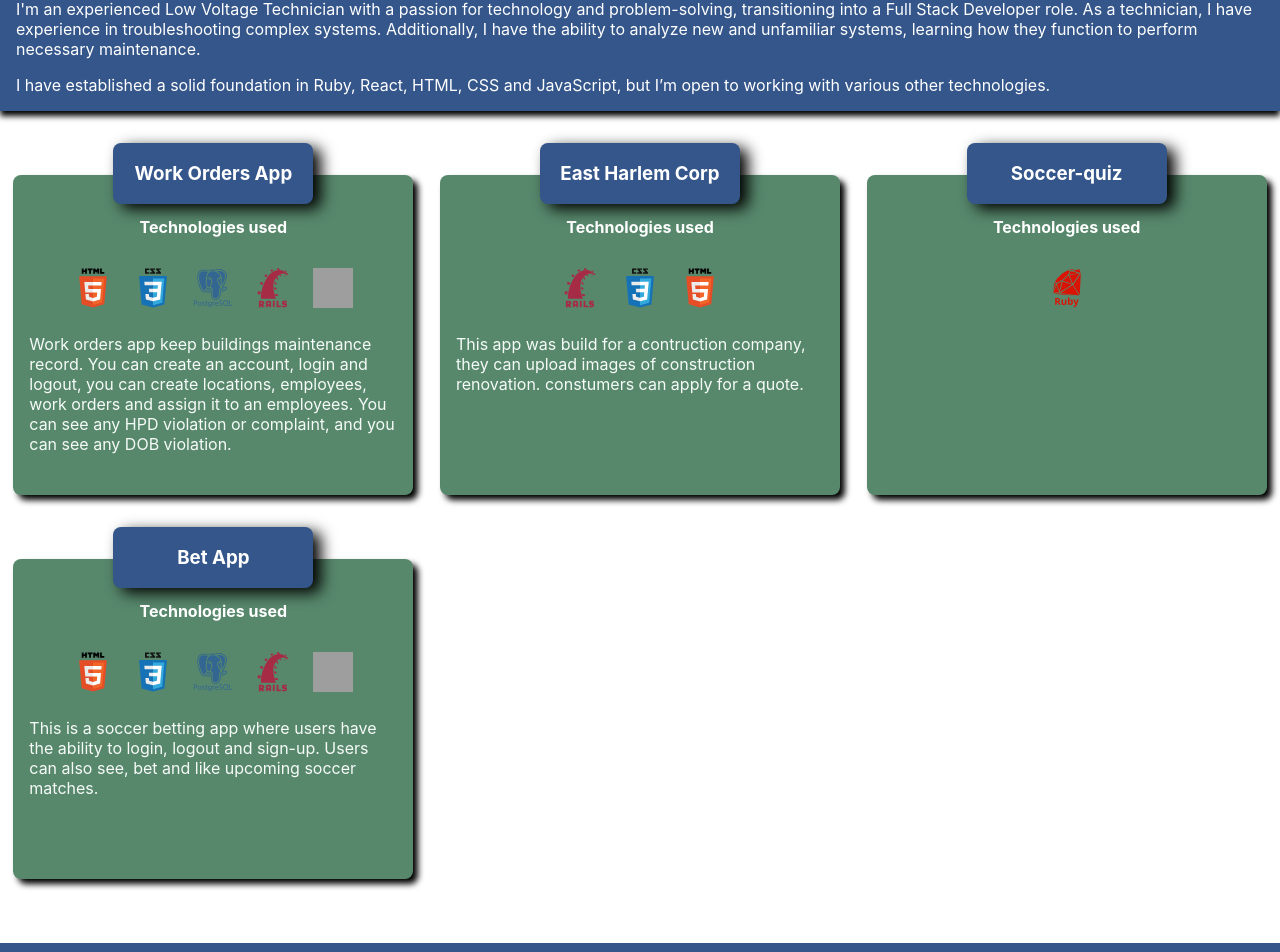
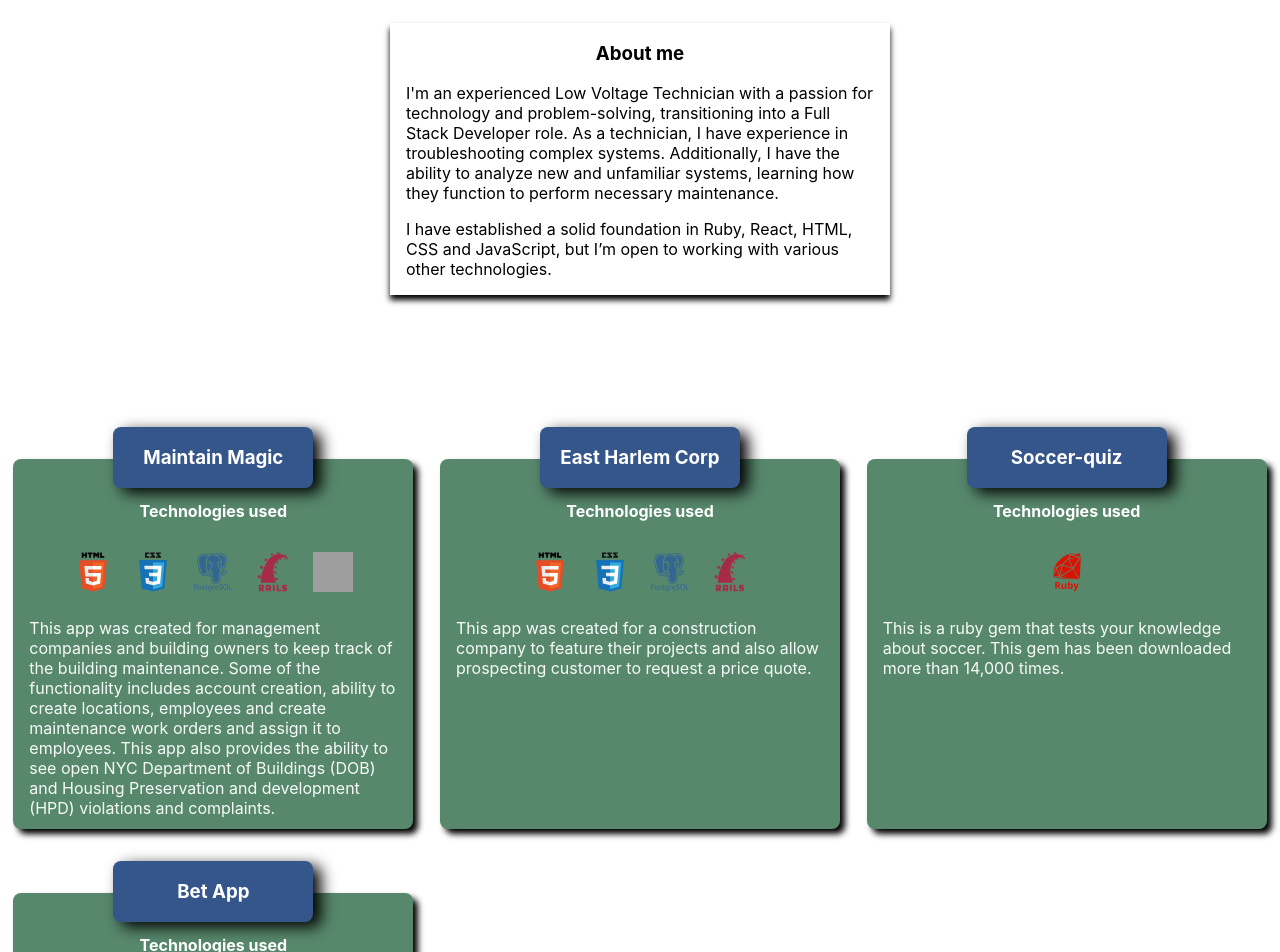
Before and after one commit to yarvinh/my-portfolio, a React (Create React App) app: page / in a window 1280 px wide. Shown: the part 269-1221 px from the top of the page. Built offline with nearby package versions, Linux system fonts and the light colour scheme; grey boxes are pictures that could not be loaded.

Commit message:
initial commir

```diff
--- a/package.json
+++ b/package.json
@@ -18,10 +18,12 @@
     "web-vitals": "^2.1.4"
   },
   "scripts": {
-    "start": "react-scripts start",
+    "dev": "react-scripts start",
+    "start": "serve -s build",
     "build": "react-scripts build",
     "test": "react-scripts test",
-    "eject": "react-scripts eject"
+    "eject": "react-scripts eject",
+    "heroku-postbuild": "npm run build"
   },
   "eslintConfig": {
     "extends": [
--- a/src/components/Footer.tsx
+++ b/src/components/Footer.tsx
@@ -1,3 +1,4 @@
+import { LABELS } from '../helpers/constants'
 import '../style/footer.css'
 import { Link } from 'react-router-dom'
 
@@ -6,7 +7,7 @@ const Footer = ()=>{
         <section className="footer">
             <Link to="mailto:yarvinhhernandez@gamail.com" id="email-link" >
                 <img src="icons/email-icon.svg" className="footer-icons" alt="email icon"/>
-                <strong>Email me</strong>
+                <strong>{LABELS.email}</strong>
             </Link>
             <Link to="tell:yarvinhhernandez@gamail.com" id="email-link" >
                 <img src="icons/email-icon.svg" className="footer-icons" alt="email icon"/>
--- a/src/components/Home.jsx
+++ b/src/components/Home.jsx
@@ -1,40 +1,11 @@
 import ProjectsContainer from "../containers/ProjectsContainer"
 import About from "./about"
-import { IMG } from "../helpers/constants"
-import Dialog from "./Dialog"
-import { useRef } from "react"
+
 const Home = ()=>{
-    const dialog = useRef()
-
-    const handleOnclick=()=> {
-       dialog.current.showModal()
-    }
-
     return (
         <>
             <About/>
-            <section className='projects-container'>
-                <ProjectsContainer projectName="Work Orders App" url="https://www.maintainmagic.com/" icons={[IMG.htmlIcon, IMG.cssIcon,IMG.postgresqlIcon,IMG.railsIcon, IMG.reactIcon]}>
-                    <p className='project-text'>
-                        Work orders app keep buildings maintenance record. You can create an account, login and logout, you can create locations, employees, work orders and assign it to an employees.
-                        You can see any HPD violation or complaint, and you can see any DOB violation.
-                    </p>
-                </ProjectsContainer>
-                <ProjectsContainer projectName="East Harlem Corp" url="https://safe-sands-70988-45596a723e4f.herokuapp.com/" icons={[IMG.railsIcon,IMG.cssIcon, IMG.htmlIcon]}>
-                <p className='project-text'>
-                    This app was build for a contruction company, they can upload images of construction renovation. constumers can apply for a quote.
-                </p>
-                </ProjectsContainer>
-                <ProjectsContainer projectName="Soccer-quiz" url="https://rubygems.org/gems/soccer-quiz" icons={[IMG.rubyIcon]}>
-                <p className='project-text'>
-                </p>
-                </ProjectsContainer>
-                <ProjectsContainer projectName="Bet App" url="" icons={[IMG.htmlIcon, IMG.cssIcon,IMG.postgresqlIcon,IMG.railsIcon, IMG.reactIcon]} >
-                <p className='project-text'>
-                  This is a soccer betting app where users have the ability to login, logout and sign-up. Users can also see, bet and like upcoming soccer matches.
-                </p>
-                </ProjectsContainer>
-            </section>
+            <ProjectsContainer/>
         </>
     )
 }
--- a/src/components/NavBar.tsx
+++ b/src/components/NavBar.tsx
@@ -1,12 +1,13 @@
 import { Link } from "react-router-dom"
 import '../style/nav-bar.css'
+import { LABELS } from "../helpers/constants"
 
 const NavBar = ()=>{
     return (
         <nav className='nav-bar'>
             <div className="profile-image">
                 <img src="../icons/profileimg.jpeg" className="profile-img" alt="my self in blue tshirt"/>
-                <p id="name"><strong>Yarvin Hernandez</strong></p>
+                <p id="name"><strong>{LABELS.name}</strong></p>
             </div>
             <div className="icons-container">
                 <Link to="https://www.linkedin.com/in/yarvin-hernandez-332572aa/" className="icon-link">
--- a/src/components/about.jsx
+++ b/src/components/about.jsx
@@ -3,8 +3,9 @@ import '../style/about.css'
 const About = ()=>{
    return (
      <section className="about-container">
-        <h3 className="about-header">About me</h3>
+
         <article className="about">
+            <h3 className="about-header">About me</h3>
               <p>
                 I'm an experienced Low Voltage Technician with a passion for technology and problem-solving, transitioning into a Full Stack Developer role.
                 As a technician, I have experience in troubleshooting complex systems.
--- /dev/null
+++ b/src/components/projects/project.tsx
@@ -0,0 +1,24 @@
+import { Link } from "react-router-dom"
+import Technologies from "../Technologies"
+
+const Project = ({description, projectName, icons ,url}: {description: string; projectName: string; icons: Array<string>; url: string;})=>{
+
+    return (
+        <div className="project-container">
+            <Link to={url} className="project-header" target="_blank" rel="noopener noreferrer">
+                <h3>
+                {projectName}
+                </h3>
+            </Link>
+            <article className="project">
+                <h4>Technologies used</h4>
+                <Technologies icons={icons}/>
+                <p className='project-text'>{description}</p>
+
+            </article>
+        </div>
+    )
+}
+
+
+export default Project
--- a/src/containers/ProjectsContainer.tsx
+++ b/src/containers/ProjectsContainer.tsx
@@ -1,20 +1,18 @@
-import { Link } from "react-router-dom"
-import Technologies from "../components/Technologies"
+import Project from '../components/projects/project';
+import { PROJECTS } from '../helpers/constants';
 import '../style/projects.css'
-const ProjectsContainer = (props: {url: string; projectName: string; children: React.ReactNode; icons: Array<string>; })=>{
+
+const ProjectsContainer = ()=>{
     return (
-        <div className="project-container">
-            <Link to={props.url} className="project-header" target="_blank" rel="noopener noreferrer">
-                <h3>
-                  {props.projectName}
-                </h3>
-            </Link>
-            <article className="project">
-            <h4>Technologies used</h4>
-            <Technologies icons={props.icons}/>
-                {props.children}
-            </article>
-        </div>
+        <section className='projects-container'>
+           {PROJECTS.map((project,index)=>{
+                return (
+                    <Project key={index} projectName={project.projectName}
+                    url={project.url} icons={project.icons}
+                    description={project.description}/>
+                )
+           })}
+        </section>
     )
 }
 
--- a/src/helpers/constants.ts
+++ b/src/helpers/constants.ts
@@ -1,4 +1,4 @@
-type Img= {
+type Img = {
     htmlIcon: string;
     cssIcon: string;
     postgresqlIcon: string;
@@ -7,7 +7,7 @@ type Img= {
     rubyIcon: string;
   };
 
-  export const IMG: Img = {
+  const IMG: Img = {
     htmlIcon:"icons/html5-original-wordmark.svg" ,
     cssIcon: "icons/css3-original-wordmark.svg" ,
     postgresqlIcon: "icons/postgresql-plain-wordmark.svg",
@@ -15,3 +15,36 @@ type Img= {
     railsIcon:"icons/rails-plain-wordmark.svg",
     rubyIcon: "icons/ruby-plain-wordmark.svg"
 }
+
+export const PROJECTS = [
+  {
+   projectName: "Maintain Magic",
+   url: "https://www.maintainmagic.com/",
+   description: "This app was created for management companies and building owners to keep track of the building maintenance. Some of the functionality includes account creation, ability to create locations, employees and create maintenance work orders and assign it to employees. This app also provides the ability to see open NYC Department of Buildings (DOB) and Housing Preservation and development (HPD) violations and complaints.",
+   icons: [IMG.htmlIcon, IMG.cssIcon,IMG.postgresqlIcon,IMG.railsIcon, IMG.reactIcon]
+  },
+  {
+   projectName: "East Harlem Corp",
+   url: "https://safe-sands-70988-45596a723e4f.herokuapp.com/",
+   description: "This app was created for a construction company to feature their projects and also allow prospecting customer to request a price quote.",
+   icons: [IMG.htmlIcon,IMG.cssIcon, IMG.postgresqlIcon, IMG.railsIcon]
+  },
+  {
+   projectName: "Soccer-quiz",
+   url: "https://rubygems.org/gems/soccer-quiz",
+   description: "This is a ruby gem that tests your knowledge about soccer. This gem has been downloaded more than 14,000 times.",
+   icons: [IMG.rubyIcon]
+  },
+
+  {
+   projectName: "Bet App",
+   url: "none",
+   description: "This is an app where users have the ability to create an account and create bets about upcoming soccer matches. This app is also interactive as users can add comments on games.",
+   icons: [IMG.htmlIcon, IMG.cssIcon,IMG.postgresqlIcon,IMG.railsIcon, IMG.reactIcon]
+  }
+]
+
+export const LABELS = {
+   name: "Yarvin Hernandez",
+   email: "yarvinhhernandez@gmail.com",
+}
--- a/src/style/about.css
+++ b/src/style/about.css
@@ -5,15 +5,19 @@
     align-content: center;
   }
   .about{
-    color: white;
-    background-color: #34568B;
+    /* color: white; */
+    /* background-color: #34568B; */
     box-shadow: 0px 5px 6px black;
-    height: 300px;
+    height: 600px;
+    max-width: 500px;
     gap: 10px;
     height:auto;
+    margin-top: 100px;
+    margin-bottom: 100px;
   }
 
   .about p{
+    /* max-width: 500px; */
     margin: 1rem;
   }
 
@@ -21,3 +25,8 @@
     width: 300px;
     height:auto;
   }
+
+
+  .about-header{
+    text-align: center;
+  }
--- a/src/style/projects.css
+++ b/src/style/projects.css
@@ -17,7 +17,7 @@
     background-color: #57886c;
     margin-top: 2rem;
     width: 400px;
-    height: 300px;
+    height: 350px;
     padding-top: 20px;
     border-radius: .5rem;
     box-shadow: 5px 5px 6px black;
```
